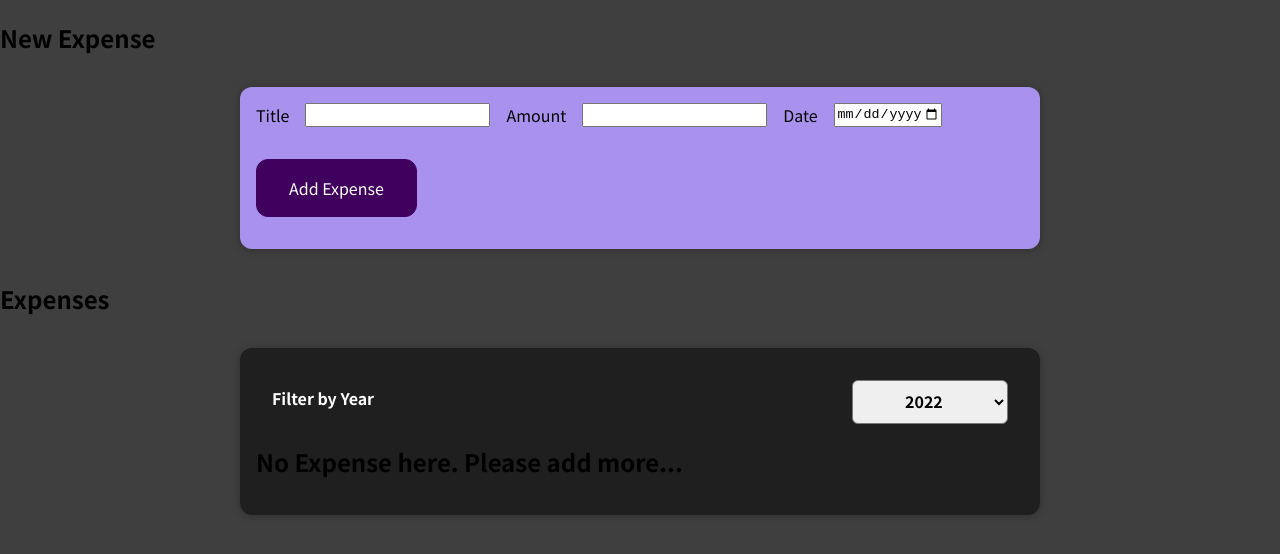
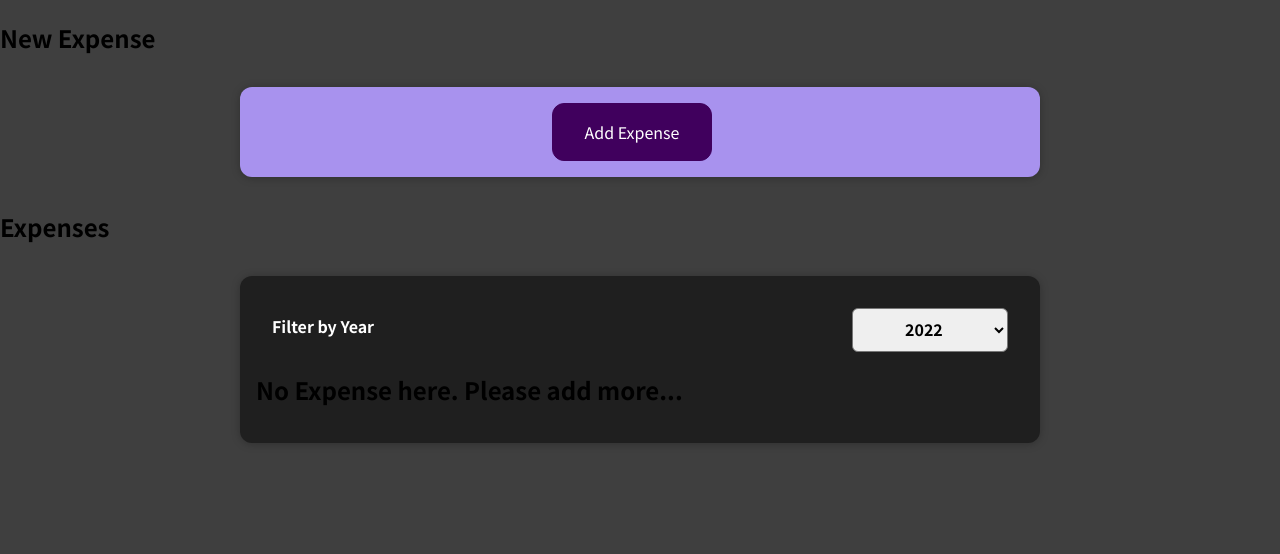
Before and after one commit to ctrl07/react, a React (Create React App) app: page / in a window 1280 px wide. Shown: the top 554 px of the page. Built offline with nearby package versions, Linux system fonts and the light colour scheme.

Commit message:
Assignment: Form visibility toggle.

```diff
--- a/src/components/NewExpense/ExpenseForm.js
+++ b/src/components/NewExpense/ExpenseForm.js
@@ -5,17 +5,18 @@ const ExpenseForm = (props) => {
   const [enteredTitle, setEnteredTitle] = useState("");
   const [enteredAmount, setEnteredAmount] = useState("");
   const [enteredDate, setEnteredDate] = useState("");
+  const [isFormVisible, setIsFormVisible] = useState(false);
 
-  const titleChangeHandler = (e) => {
-    setEnteredTitle(e.target.value);
+  const titleChangeHandler = (event) => {
+    setEnteredTitle(event.target.value);
   };
 
-  const amountChangeHandler = (e) => {
-    setEnteredAmount(e.target.value);
+  const amountChangeHandler = (event) => {
+    setEnteredAmount(event.target.value);
   };
 
-  const dateChangeHandler = (e) => {
-    setEnteredDate(e.target.value);
+  const dateChangeHandler = (event) => {
+    setEnteredDate(event.target.value);
   };
 
   const submitHandler = (event) => {
@@ -32,10 +33,17 @@ const ExpenseForm = (props) => {
     setEnteredTitle("");
     setEnteredAmount("");
     setEnteredDate("");
+    setIsFormVisible(false);
+  };
+
+  const toggleFormVisibility = () => {
+    setIsFormVisible((prevVisible) => !prevVisible);
   };
 
   return (
-    <form onSubmit={submitHandler}>
+    <div>
+      {isFormVisible && (
+        <form action="" onSubmit={submitHandler}>
           <div className="new-expense__controls">
             <div className="new-expense__controls">
               <label>Title</label>
@@ -66,10 +74,18 @@ const ExpenseForm = (props) => {
               />
             </div>
             <div className="new-expense__actions">
+              <button type="button" onClick={toggleFormVisibility}>
+                Cancel
+              </button>
               <button type="submit">Add Expense</button>
             </div>
           </div>
         </form>
+      )}
+      <button onClick={toggleFormVisibility}>
+        {isFormVisible ? "Cancel" : "Add Expense"}
+      </button>
+    </div>
   );
 };
 
```
Lines whose indentation alone changed are shown as unchanged.
